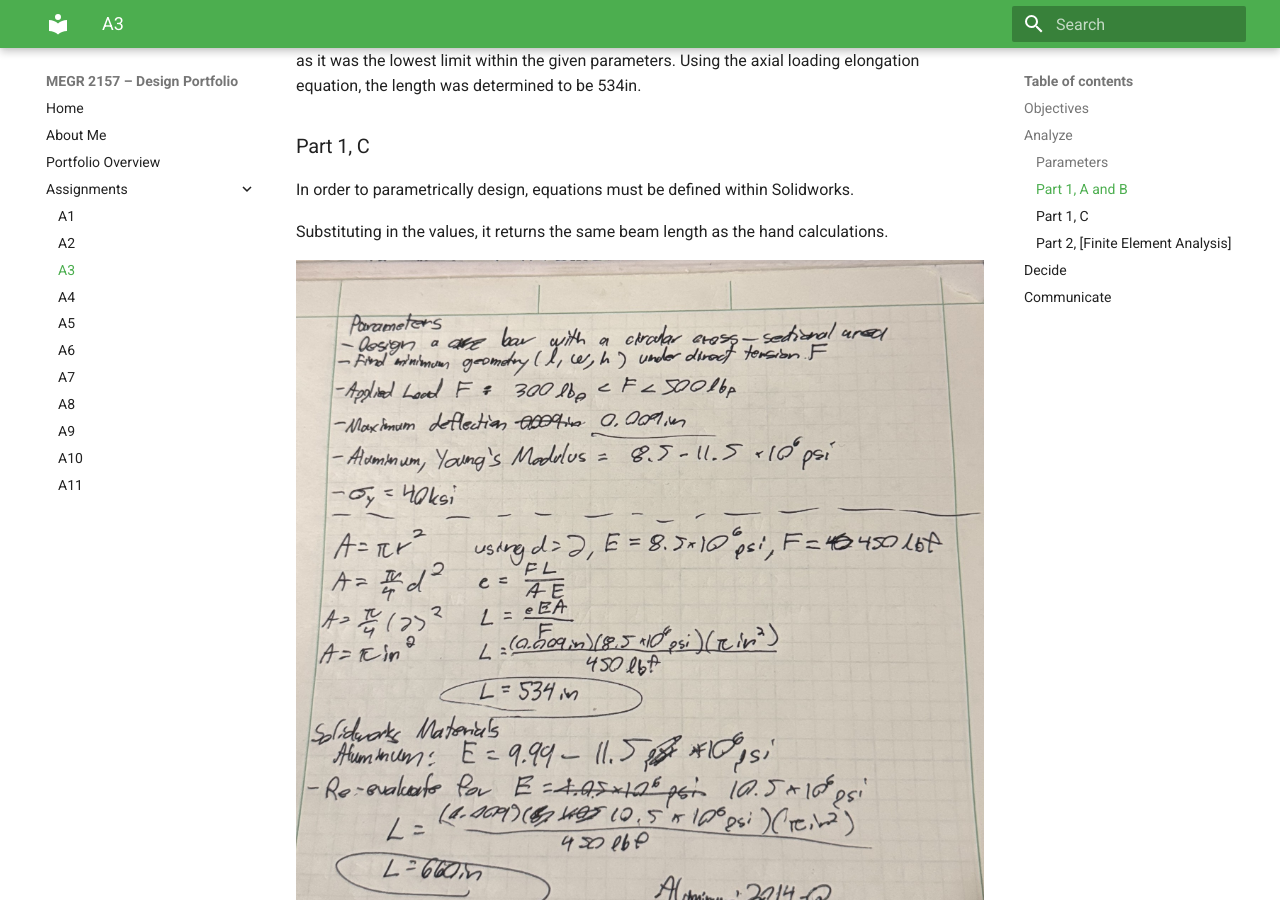
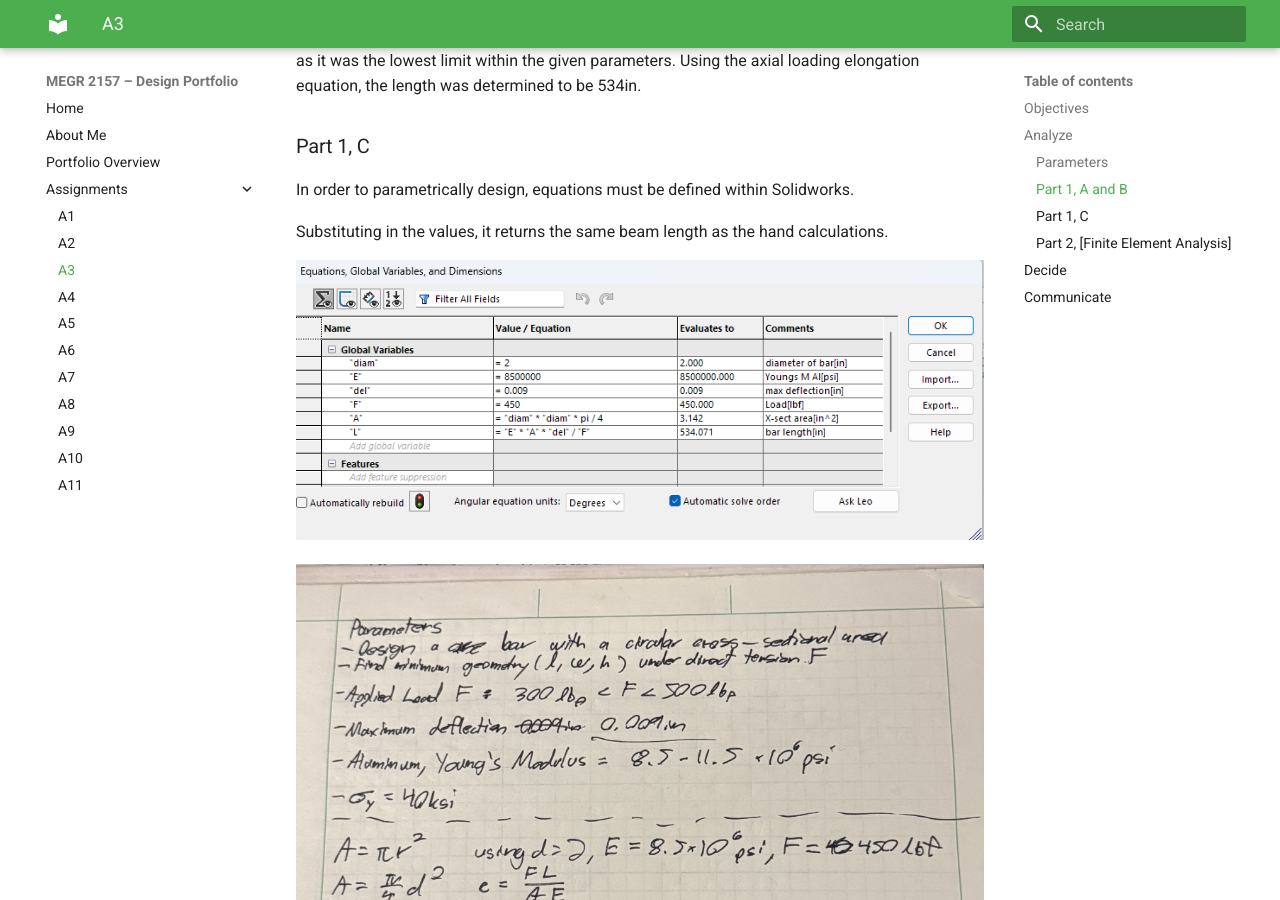
Before and after one commit to CadlesCelica/megr2157-portfolio, an MkDocs documentation site: the page built from docs/assignments/A03/index.md, in a window 1280 px wide and 900 px high, scrolled down 737 px. Built offline with MkDocs 1.6.1 and Material for MkDocs 9.7.7, drawn with Linux system fonts in a browser that asks for light colours.

Commit message:
SW image and text

```diff
--- a/docs/assignments/A03/index.md
+++ b/docs/assignments/A03/index.md
@@ -18,6 +18,8 @@ Using the axial loading elongation equation, the length was determined to be 534
 In order to parametrically design, equations must be defined within Solidworks.
 
 Substituting in the values, it returns the same beam length as the hand calculations.
+
+![SW calc1](<Screenshot 2026-09-09 131123.png>)
 
 ![WrittenWork FINAL](IMG_5524 cropped.jpg)
 
```
Also changed, not shown: docs/assignments/A03/Screenshot 2026-09-09 131123.png (added).
